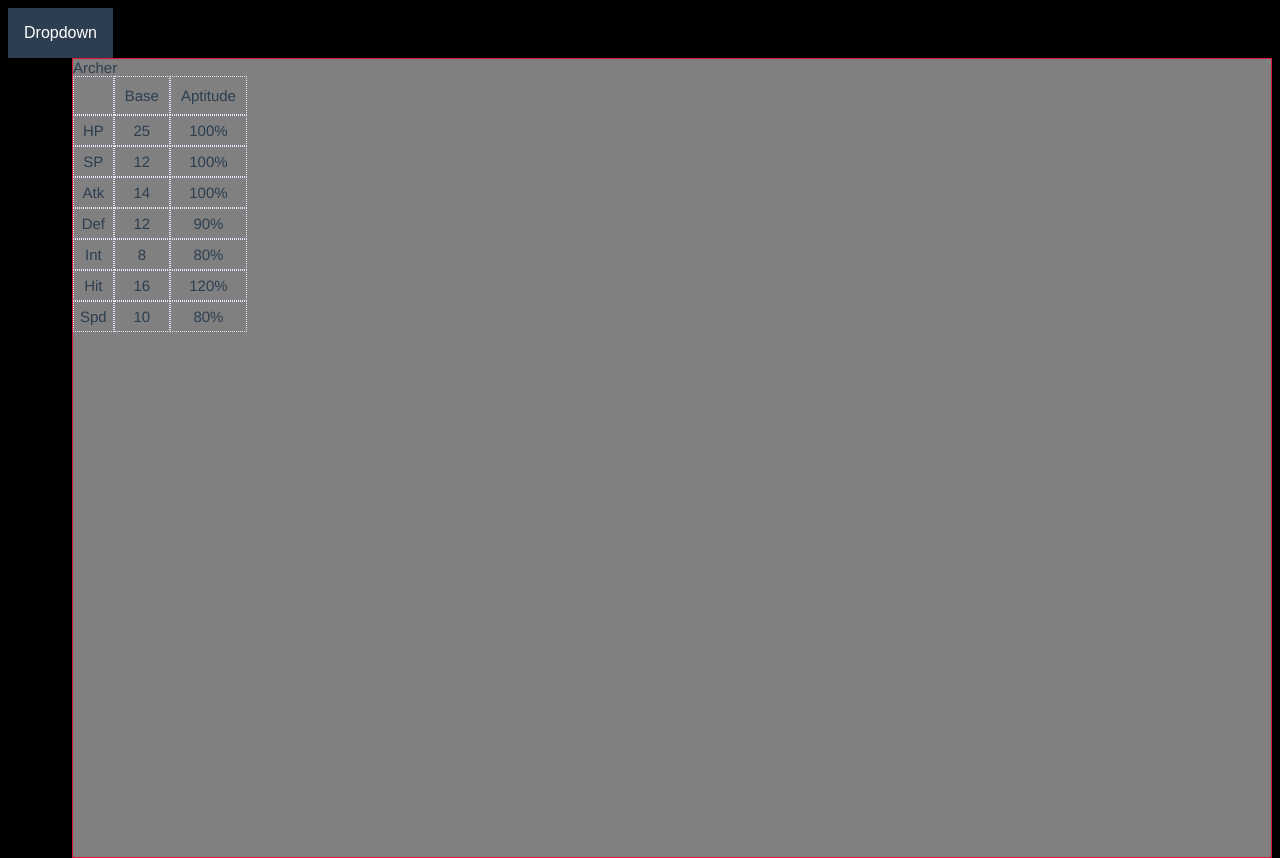
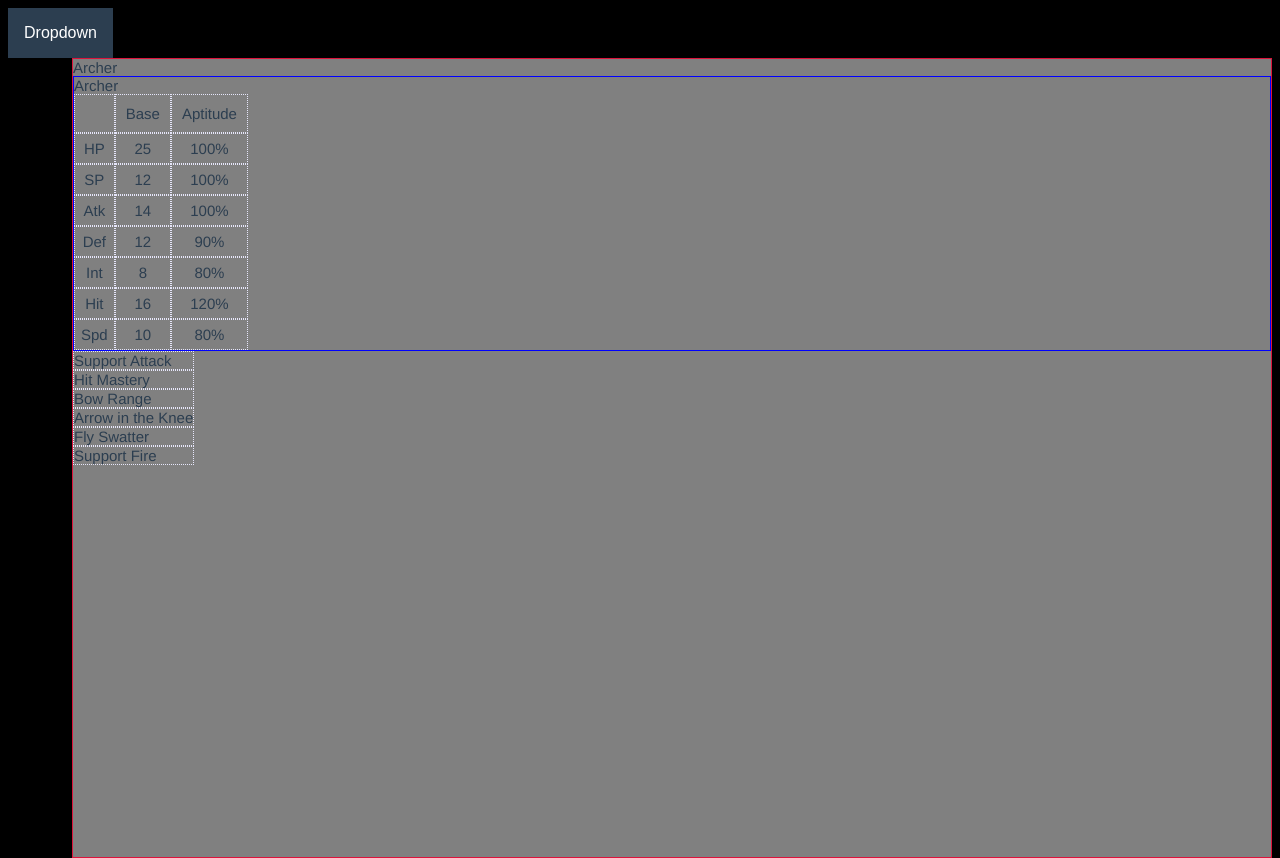
Before and after one commit to Varatnar/disgaea-info, a Vue app: page / in a window 1280 px wide. Built offline with nearby package versions, Linux system fonts and the light colour scheme; the HTML template or start-up script is replaced by a standard one.

Commit message:
Proper class hierarchy + added basic evilities rendering

```diff
--- a/src/components/ClassSection.vue
+++ b/src/components/ClassSection.vue
@@ -1,18 +1,27 @@
 <template>
-    <div class="testing">
-        {{classGroup.categoryName}}
+    <div>
+        <span>{{classGroup.categoryName}}</span>
+        <TierComponent :tier="classGroup.tiers[0]"/>
+        <EvilitiesComponent :evilities="classGroup.evilities"/>
     </div>
 </template>
 
 <script lang="ts">
     import { Component, Vue } from "vue-property-decorator";
     import { ClassJob } from "../models/Class";
+    import EvilitiesComponent from "./class/evility/EvilitiesComponent.vue";
+    import TierComponent from "./class/TierComponent.vue";
 
     @Component({
+        components: {
+            EvilitiesComponent,
+            TierComponent
+        },
         props: {
             sectionName: String,
             classGroup: {
-                type: Object as () =>  ClassJob
+                type: Object as () => ClassJob,
+                required: true
             }
         }
     })
@@ -21,8 +30,6 @@
     }
 </script>
 
-<style>
-    .testing {
-        background-color: white;
-    }
+<style scoped>
+
 </style>
--- a/src/components/class/TierComponent.vue
+++ b/src/components/class/TierComponent.vue
@@ -1,6 +1,6 @@
 <template>
-    <div>
-        {{tier.name}}
+    <div class="tier-data">
+        <span>{{tier.name}}</span>
         <StatsComponent :stats="tier.stats"/>
     </div>
 </template>
@@ -16,7 +16,8 @@
         },
         props: {
             tier: {
-                type: Object as () => Tier
+                type: Object as () => Tier,
+                required: true
             }
         }
     })
@@ -27,4 +28,8 @@
 
 <style scoped>
 
+    .tier-data {
+        border: 1px solid blue;
+    }
+
 </style>
--- /dev/null
+++ b/src/components/class/evility/EvilitiesComponent.vue
@@ -0,0 +1,30 @@
+<template>
+    <div class="table">
+        <EvilityComponent v-for="evility in evilities" :evility="evility" :key="evility.name"/>
+    </div>
+</template>
+
+<script lang="ts">
+    import { Component, Vue } from "vue-property-decorator";
+    import { Evility } from "../../../models/Class";
+    import EvilityComponent from "./EvilityComponent.vue";
+
+    @Component({
+        components: {
+            EvilityComponent
+        },
+        props: {
+            evilities: {
+                type: Array as () => Evility[],
+                required: true
+            }
+        }
+    })
+    export default class EvilitiesComponent extends Vue {
+
+    }
+</script>
+
+<style>
+
+</style>
--- /dev/null
+++ b/src/components/class/evility/EvilityComponent.vue
@@ -0,0 +1,28 @@
+<template>
+    <div class="row">
+        <div class="cell">
+            {{evility.name}}
+        </div>
+    </div>
+</template>
+
+<script lang="ts">
+    import { Component, Vue } from "vue-property-decorator";
+    import { Evility } from "../../../models/Class";
+
+    @Component({
+        props: {
+            evility: {
+                type: Object as () => Evility,
+                required: true
+            }
+        }
+    })
+    export default class EvilityComponent extends Vue {
+
+    }
+</script>
+
+<style scoped>
+
+</style>
--- a/src/components/class/stat/StatComponent.vue
+++ b/src/components/class/stat/StatComponent.vue
@@ -20,7 +20,8 @@
         props: {
             rowName: String,
             stat: {
-                type: Object as () => Stat
+                type: Object as () => Stat,
+                required: true
             }
         }
     })
--- a/src/components/class/stat/StatsComponent.vue
+++ b/src/components/class/stat/StatsComponent.vue
@@ -26,7 +26,8 @@
         components: {StatComponent},
         props: {
             stats: {
-                type: Object as () => Stats
+                type: Object as () => Stats,
+                required: true
             }
         }
     })
--- a/src/views/SingleClassJob.vue
+++ b/src/views/SingleClassJob.vue
@@ -8,7 +8,7 @@
             </div>
         </div>
         <div class="classGroup">
-            <TierComponent :tier="currentClass.tiers[0]"/>
+            <ClassSection :class-group="currentClass"/>
         </div>
     </div>
 </template>
@@ -16,12 +16,12 @@
 <script lang="ts">
     import { Component, Vue } from "vue-property-decorator";
     import classJson from "../assets/classes.json";
-    import TierComponent from "../components/class/TierComponent.vue";
+    import ClassSection from "../components/ClassSection.vue";
     import { ClassJob } from "../models/Class";
 
     @Component({
         components: {
-            TierComponent
+            ClassSection
         }
     })
     export default class MainItems extends Vue {
```
